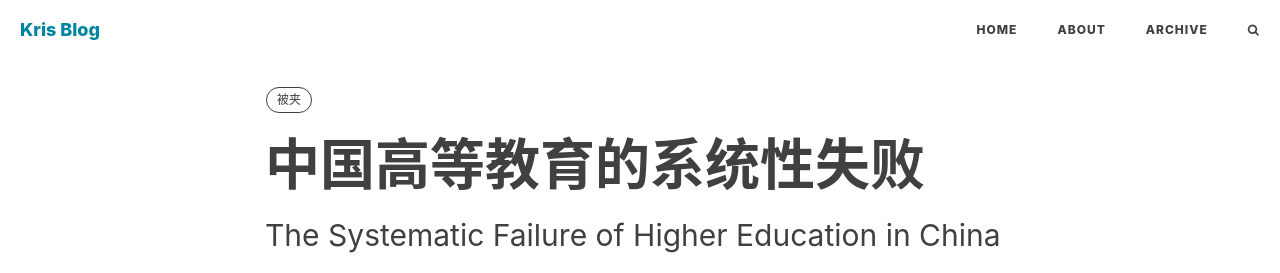
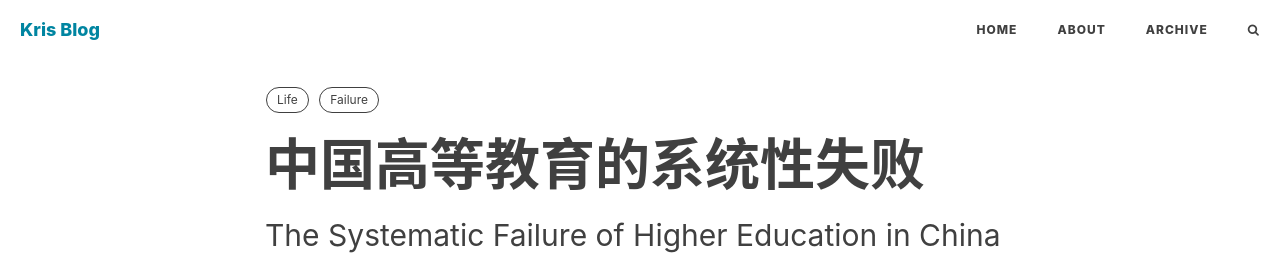
Before and after one commit to qwnwzzo/qwnwzzo.github.io, a Jekyll site: the page built from _posts/2021-01-19-the-systematic-failure-of-higher-education-in-china copy 2.md, in a window 1280 px wide. Shown: the top 273 px of the page. Built offline with Jekyll 4.4.1, drawn with Linux system fonts in a browser that asks for light colours; nearby versions of some CDN libraries; comment, search, counter and statistics services are not loaded.

Commit message:
feat: draft

```diff
--- a/_layouts/default.html
+++ b/_layouts/default.html
@@ -13,11 +13,6 @@
 
     {% include footer.html %}
 
-
-<!-- Image to hack wechat -->
-<img src="/img/icon_wechat.png" width="0" height="0" />
-<!-- Migrate from head to bottom, no longer block render and still work -->
-
 </body>
 
 </html>
--- a/_layouts/keynote.html
+++ b/_layouts/keynote.html
@@ -1,10 +1,6 @@
 ---
 layout: default
 ---
-
-<!-- Image to hack wechat -->
-<!-- <img src="/img/icon_wechat.png" width="0" height="0"> -->
-<!-- <img src="{{ site.baseurl }}/{% if page.header-img %}{{ page.header-img }}{% else %}{{ site.header-img }}{% endif %}" width="0" height="0"> -->
 
 <!-- Post Header -->
 {% include intro-header.html type='keynote' %}
--- a/_layouts/post.html
+++ b/_layouts/post.html
@@ -1,10 +1,6 @@
 ---
 layout: default
 ---
-
-<!-- Image to hack wechat -->
-<!-- <img src="/img/icon_wechat.png" width="0" height="0"> -->
-<!-- <img src="{{ site.baseurl }}/{% if page.header-img %}{{ page.header-img }}{% else %}{{ site.header-img }}{% endif %}" width="0" height="0"> -->
 
 <!-- Post Header -->
 {% include intro-header.html type='post' %}
--- a/_posts/2021-01-19-the-systematic-failure-of-higher-education-in-china.md
+++ b/_posts/2021-01-19-the-systematic-failure-of-higher-education-in-china copy 2.md
@@ -7,7 +7,8 @@ author:     "Hux"
 catalog: false
 header-style: text
 tags:
-  - 被夹
+  - Life
+  - Failure
 ---
 
 > 该回答在知乎问题[「如何评价上海交通大学 18 级计算机系第一名「迟先生」的言论？」](https://www.zhihu.com/question/439622084/answer/1685314467) 下无原因被夹。
```
Also changed, not shown: img/about-bg-galaxy.jpg (added), img/about-bg.jpg, img/home-bg-art.jpg (deleted), img/home-bg-posters.jpg (added), img/home-bg.jpg, img/icon_wechat.png (deleted), img/post-bg-2015.jpg (deleted).
